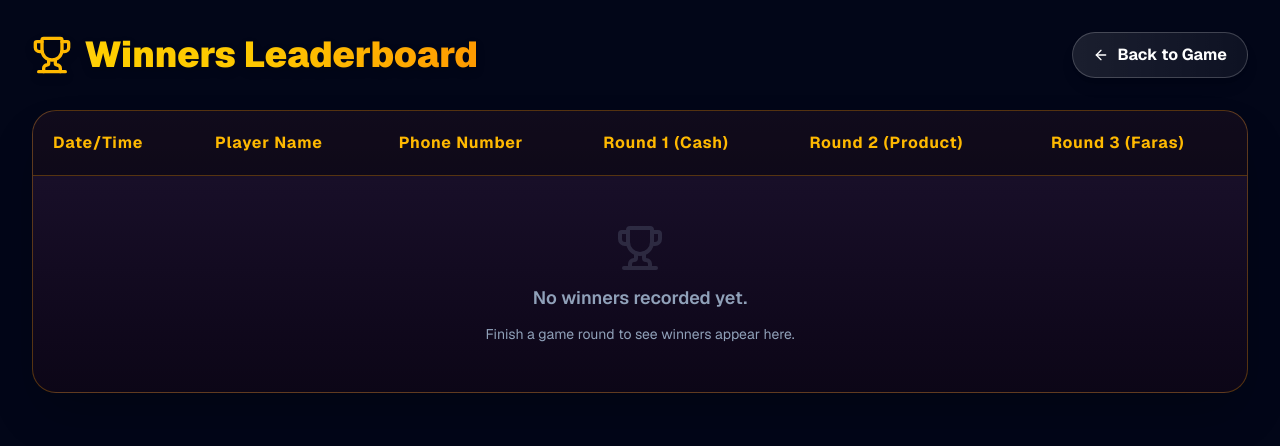
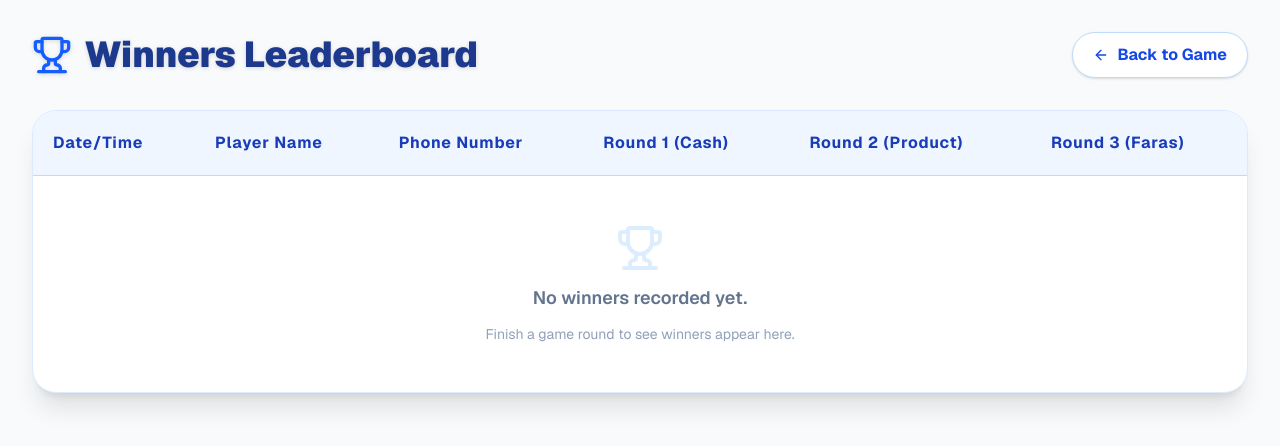
Before and after one commit to Ronik-F/SpinNWin, a Next.js app: page /winners in a window 1280 px wide. Shown: the top 446 px of the page. Built offline with nearby package versions, Linux system fonts and the light colour scheme.

Commit message:
winner list added

```diff
--- a/app/data/prizes.js
+++ b/app/data/prizes.js
@@ -232,9 +232,9 @@ export const BUMPER_PRIZES = [
   },
   {
     id: "bumper-tv",
-    name: "Alista TV",
-    fullName: "Alista Smart TV",
-    nepaliName: "अलिस्ता टिभी",
+    name: "Elista 32inch Tv",
+    fullName: "Elista 32inch Tv",
+    nepaliName: "एलिस्ता ३२ इन्च टिभी",
     brand: "Bumper Offer",
     img: "/products/elista_tv.webp",
     url: "",
@@ -243,13 +243,13 @@ export const BUMPER_PRIZES = [
     value: "Bumper",
     price: 35000,
     badge: "📺 BUMPER",
-    description: "Alista Smart TV!",
+    description: "Elista 32inch Tv!",
   },
   {
     id: "bumper-monitor",
-    name: "Dahua Monitor",
-    fullName: "Dahua Monitor 32 inch",
-    nepaliName: "दहुआ मोनिटर",
+    name: "Dauha 24 inch monitor",
+    fullName: "Dauha 24 inch monitor",
+    nepaliName: "दहुआ २४ इन्च मोनिटर",
     brand: "Bumper Offer",
     img: "/products/dahua_monitor.jpg",
     url: "",
@@ -258,7 +258,7 @@ export const BUMPER_PRIZES = [
     value: "Bumper",
     price: 25000,
     badge: "🖥️ BUMPER",
-    description: "Dahua Monitor 32 inch!",
+    description: "Dauha 24 inch monitor!",
   },
   {
     id: "bumper-cooler",
@@ -277,8 +277,8 @@ export const BUMPER_PRIZES = [
   },
   {
     id: "bumper-macbook",
-    name: "MacBook Air",
-    fullName: "Apple MacBook Air M5",
+    name: "Apple Macbook Air m5",
+    fullName: "Apple Macbook Air m5",
     nepaliName: "म्याकबुक एयर",
     brand: "Bumper Offer",
     img: "/products/macbook_air.jpg",
@@ -288,7 +288,7 @@ export const BUMPER_PRIZES = [
     value: "Bumper",
     price: 150000,
     badge: "💻 BUMPER",
-    description: "Apple MacBook Air M5!",
+    description: "Apple Macbook Air m5!",
   },
   {
     id: "bumper-smartwatch",
--- a/app/winners/page.js
+++ b/app/winners/page.js
@@ -18,25 +18,25 @@ export default function WinnersPage() {
   }, []);
 
   return (
-    <div className="min-h-screen bg-slate-950 p-4 sm:p-8 flex flex-col font-sans select-none">
+    <div className="min-h-screen bg-slate-50 p-4 sm:p-8 flex flex-col font-sans select-none">
       <div className="flex flex-col sm:flex-row items-start sm:items-center justify-between gap-4 mb-8">
-        <h1 className="text-3xl sm:text-4xl font-black text-transparent bg-clip-text bg-gradient-to-r from-amber-300 via-yellow-400 to-amber-500 flex items-center gap-3 drop-shadow-lg">
-          <Trophy className="w-8 h-8 sm:w-10 sm:h-10 text-amber-400" />
+        <h1 className="text-3xl sm:text-4xl font-black text-blue-900 flex items-center gap-3 drop-shadow-sm">
+          <Trophy className="w-8 h-8 sm:w-10 sm:h-10 text-blue-600" />
           Winners Leaderboard
         </h1>
         <Link
           href="/"
-          className="px-5 py-2.5 bg-gradient-to-r from-white/10 to-white/5 hover:from-white/20 hover:to-white/10 border border-white/20 text-white rounded-full flex items-center gap-2 transition-all shadow-lg active:scale-95 font-bold"
+          className="px-5 py-2.5 bg-white hover:bg-blue-50 border border-blue-200 text-blue-700 rounded-full flex items-center gap-2 transition-all shadow-sm active:scale-95 font-bold"
         >
           <ArrowLeft className="w-4 h-4" /> Back to Game
         </Link>
       </div>
 
-      <div className="bg-gradient-to-b from-[#1c122e] to-[#0c0617] rounded-3xl border border-amber-500/30 overflow-hidden shadow-2xl backdrop-blur-md">
+      <div className="bg-white rounded-3xl border border-blue-100 overflow-hidden shadow-xl backdrop-blur-md">
         <div className="overflow-x-auto">
-          <table className="w-full text-left text-white border-collapse min-w-[800px]">
+          <table className="w-full text-left text-blue-950 border-collapse min-w-[800px]">
             <thead>
-              <tr className="bg-black/40 text-amber-400 font-black tracking-wider text-sm sm:text-base border-b border-amber-500/30">
+              <tr className="bg-blue-50 text-blue-800 font-black tracking-wider text-sm sm:text-base border-b border-blue-200">
                 <th className="p-4 sm:p-5">Date/Time</th>
                 <th className="p-4 sm:p-5">Player Name</th>
                 <th className="p-4 sm:p-5">Phone Number</th>
@@ -48,28 +48,28 @@ export default function WinnersPage() {
             <tbody>
               {winners.length > 0 ? (
                 winners.map((winner, idx) => (
-                  <tr key={idx} className="hover:bg-white/5 transition-colors border-b border-white/5 last:border-b-0 group">
-                    <td className="p-4 sm:p-5 text-sm text-slate-400 font-medium">
+                  <tr key={idx} className="hover:bg-blue-50/50 transition-colors border-b border-blue-100 last:border-b-0 group">
+                    <td className="p-4 sm:p-5 text-sm text-slate-500 font-medium">
                       {winner.completedAt ? new Date(winner.completedAt).toLocaleString() : "N/A"}
                     </td>
-                    <td className="p-4 sm:p-5 font-black text-amber-100 text-lg">
+                    <td className="p-4 sm:p-5 font-black text-blue-950 text-lg">
                       {winner.name || "N/A"}
                     </td>
-                    <td className="p-4 sm:p-5 text-slate-300 font-bold tracking-wide">
+                    <td className="p-4 sm:p-5 text-slate-600 font-bold tracking-wide">
                       {winner.phone || "N/A"}
                     </td>
                     <td className="p-4 sm:p-5">
-                      <span className="inline-flex px-3 py-1 bg-emerald-500/10 border border-emerald-500/30 text-emerald-300 rounded-lg text-sm font-bold">
+                      <span className="inline-flex px-3 py-1 bg-blue-100 border border-blue-200 text-blue-700 rounded-lg text-sm font-bold shadow-sm">
                         {winner.prize1?.name || "-"}
                       </span>
                     </td>
                     <td className="p-4 sm:p-5">
-                      <span className="inline-flex px-3 py-1 bg-sky-500/10 border border-sky-500/30 text-sky-300 rounded-lg text-sm font-bold">
+                      <span className="inline-flex px-3 py-1 bg-indigo-100 border border-indigo-200 text-indigo-700 rounded-lg text-sm font-bold shadow-sm">
                         {winner.prize2?.name || "-"}
                       </span>
                     </td>
                     <td className="p-4 sm:p-5">
-                      <span className="inline-flex px-3 py-1 bg-purple-500/10 border border-purple-500/30 text-purple-300 rounded-lg text-sm font-bold">
+                      <span className="inline-flex px-3 py-1 bg-violet-100 border border-violet-200 text-violet-700 rounded-lg text-sm font-bold shadow-sm">
                         {winner.prize3?.name || "-"}
                       </span>
                     </td>
@@ -79,9 +79,9 @@ export default function WinnersPage() {
                 <tr>
                   <td colSpan="6" className="p-12 text-center">
                     <div className="flex flex-col items-center justify-center text-slate-400 gap-3">
-                      <Trophy className="w-12 h-12 opacity-20" />
-                      <p className="text-lg font-semibold">No winners recorded yet.</p>
-                      <p className="text-sm">Finish a game round to see winners appear here.</p>
+                      <Trophy className="w-12 h-12 opacity-30 text-blue-300" />
+                      <p className="text-lg font-semibold text-slate-500">No winners recorded yet.</p>
+                      <p className="text-sm text-slate-400">Finish a game round to see winners appear here.</p>
                     </div>
                   </td>
                 </tr>
```
